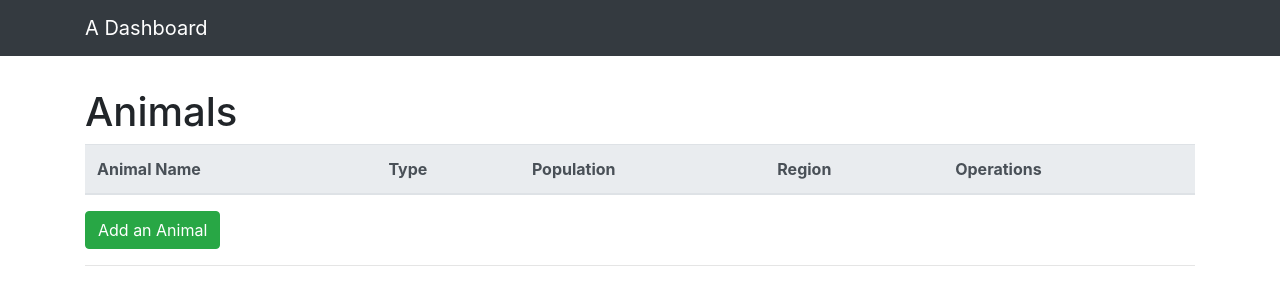
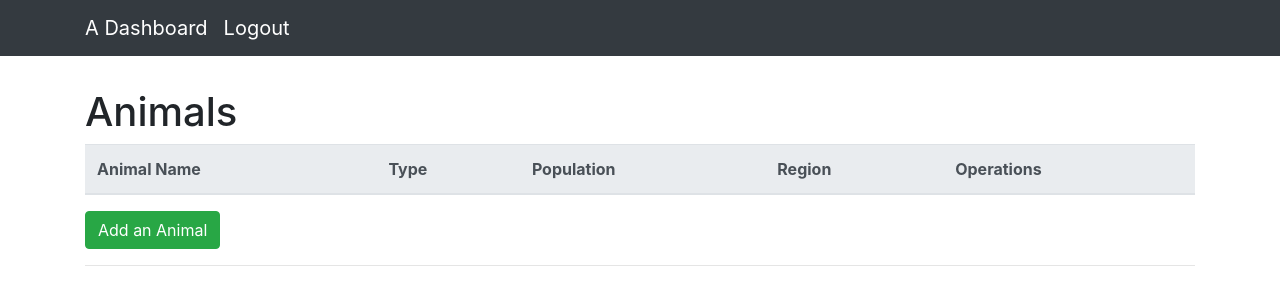
Before and after one commit to AndrewWhitted/CS3350, a PHP site: page /exhibit.php in a window 1280 px wide. Shown: the top 298 px of the page. Run offline with PHP 8.4, Linux system fonts and the light colour scheme; data that the repository does not hold is empty.

Commit message:
Added dashboard security

```diff
--- a/wrapper1.html
+++ b/wrapper1.html
@@ -1,3 +1,4 @@
+
 <!DOCTYPE html>
 <html lang="en">
   <head>
@@ -18,8 +19,11 @@
   <body>
     <nav class="navbar navbar-expand-lg navbar-dark bg-dark">
       <div class="container">
-        <a class="navbar-brand" href="/dashboard.php">
+        <a class="navbar-brand" href="./dashboard.php">
           A Dashboard
+        </a>
+          <a class="navbar-brand" href="./logout.php">
+          Logout
         </a>
         <button class="navbar-toggler" type="button" data-toggle="collapse" data-target="#navbarSupportedContent" aria-controls="navbarSupportedContent" aria-expanded="false" aria-label="Toggle navigation">
           <span class="navbar-toggler-icon"></span>
```
Also changed, not shown: dashboard.php (+6 -1 lines).
